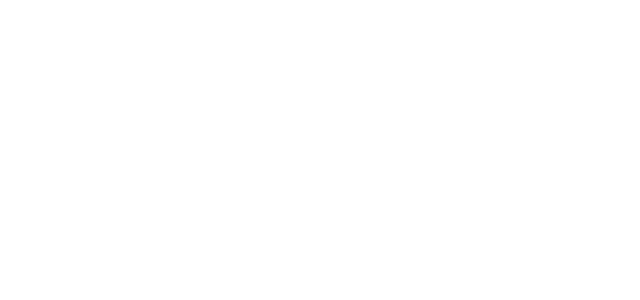
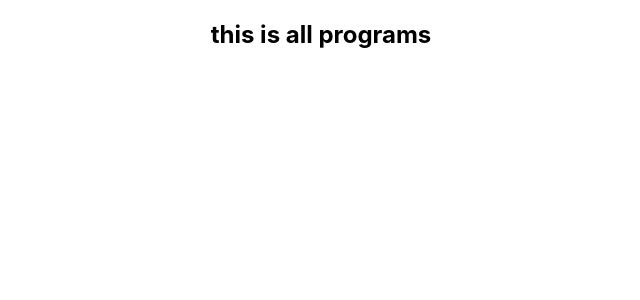
Before and after one commit to Fayjur-Rahaman-Nahim/event-management-client-site, a React (Create React App) app: page /allPrograms in a window 1280 px wide. Before the commit this address had no page. Shown: the top 300 px of the page, without its empty margins (319-959 px from the left). Built offline with nearby package versions, Linux system fonts and the light colour scheme.

Commit message:
all programs added

```diff
--- a/src/App.js
+++ b/src/App.js
@@ -1,18 +1,21 @@
 import './App.css';
 import Dashboard from './components_minhaz/Dashboard/Dashboard/Dashboard';
+import AddPackeges from './components_minhaz/AddPackeges/AddPackeges';
+import ManagePrograms from './components_minhaz/ManagePrograms/ManagePrograms';
+import AllPrograms from './components_minhaz/AllPrograms/AllPrograms';
 import {
   BrowserRouter,
   Routes,
   Route
 } from "react-router-dom";
-import AddPackeges from './components_minhaz/AddPackeges/AddPackeges';
-import ManagePrograms from './components_minhaz/ManagePrograms/ManagePrograms';
+
 function App() {
   return (
     <div className="App">
       <BrowserRouter>
         <Routes>
           <Route path="/" element={<App />} />
+          <Route path="/allPrograms" element={<AllPrograms />} />
           <Route path="dashboard" element={<Dashboard />} >
             <Route path="addPrograms" element={<AddPackeges></AddPackeges>}></Route>
             <Route path="managePrograms" element={<ManagePrograms></ManagePrograms>}></Route>
--- /dev/null
+++ b/src/components_minhaz/AllPrograms/AllPrograms.js
@@ -0,0 +1,11 @@
+import React from 'react';
+
+const AllPrograms = () => {
+    return (
+        <div>
+            <h2>this is all programs</h2>
+        </div>
+    );
+};
+
+export default AllPrograms;
```
